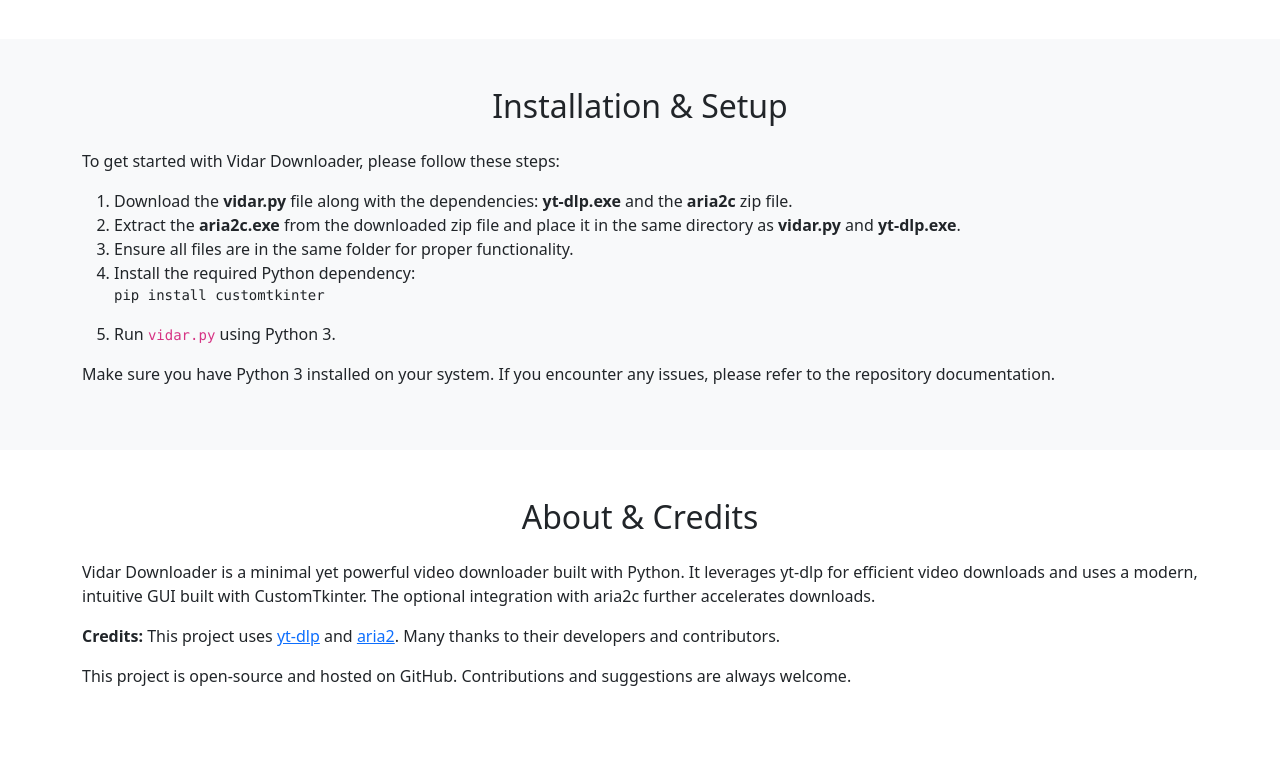
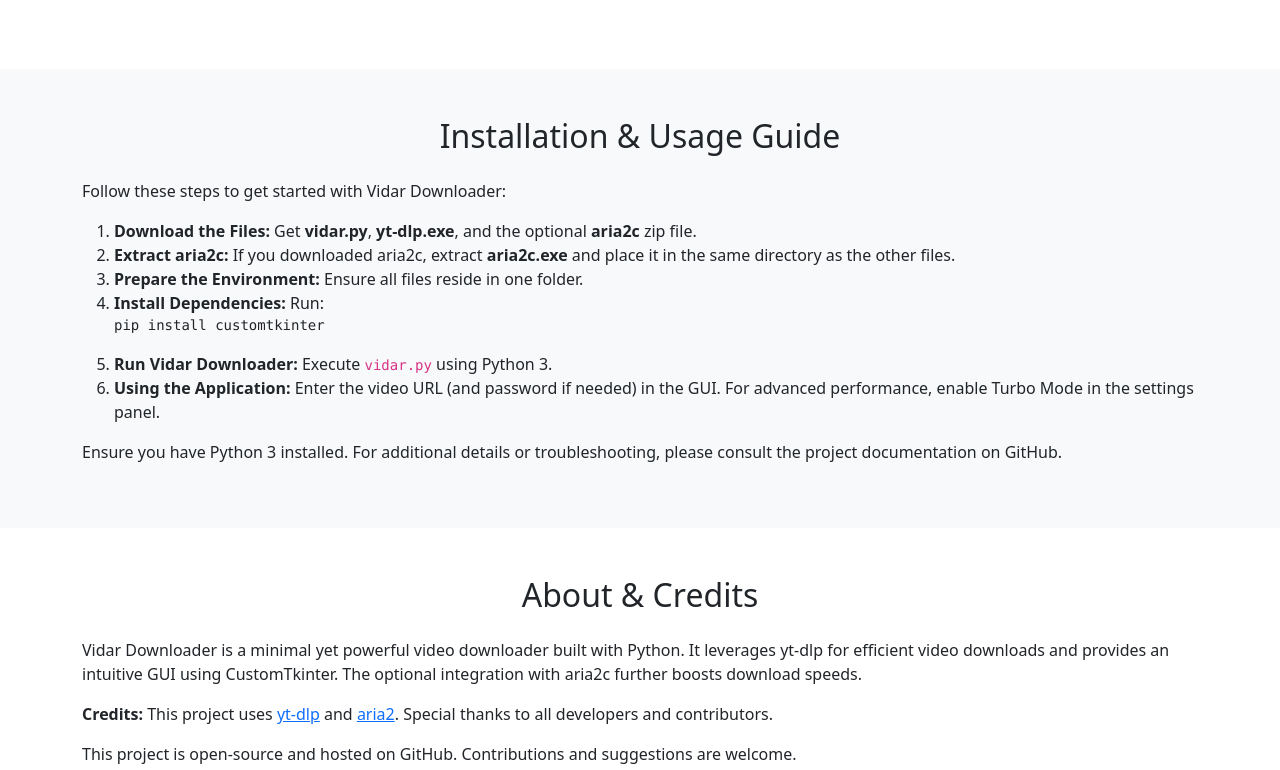
Before and after one commit to advaniji/Vidar, a plain HTML site: page index.html in a window 1280 px wide. Shown: the part 617-1387 px from the top of the page. Drawn offline with nearby package versions, Linux system fonts and the light colour scheme.

Commit message:
Update index.html
website update

```diff
--- a/index.html
+++ b/index.html
@@ -46,7 +46,7 @@
             <a class="nav-link" href="#download">Download</a>
           </li>
           <li class="nav-item">
-            <a class="nav-link" href="#instructions">Instructions</a>
+            <a class="nav-link" href="#instructions">Usage Guide</a>
           </li>
           <li class="nav-item">
             <a class="nav-link" href="#about">About & Credits</a>
@@ -60,7 +60,7 @@
   <header class="hero">
     <div class="container">
       <h1 class="display-4">Vidar Downloader</h1>
-      <p class="lead">Minimal GUI video downloader built with yt-dlp, CustomTkinter, and aria2c</p>
+      <p class="lead">A sleek, minimal GUI video downloader built with yt-dlp, CustomTkinter, and aria2c—with advanced features like Turbo Mode for faster downloads.</p>
     </div>
   </header>
 
@@ -110,32 +110,33 @@
   <!-- Instructions Section -->
   <section class="py-5 bg-light" id="instructions">
     <div class="container">
-      <h2 class="mb-4 text-center">Installation & Setup</h2>
+      <h2 class="mb-4 text-center">Installation & Usage Guide</h2>
       <p>
-        To get started with Vidar Downloader, please follow these steps:
+        Follow these steps to get started with Vidar Downloader:
       </p>
       <ol>
         <li>
-          Download the <strong>vidar.py</strong> file along with the dependencies: <strong>yt-dlp.exe</strong>
-          and the <strong>aria2c</strong> zip file.
+          <strong>Download the Files:</strong> Get <strong>vidar.py</strong>, <strong>yt-dlp.exe</strong>, and the optional <strong>aria2c</strong> zip file.
         </li>
         <li>
-          Extract the <strong>aria2c.exe</strong> from the downloaded zip file and place it in the same directory
-          as <strong>vidar.py</strong> and <strong>yt-dlp.exe</strong>.
+          <strong>Extract aria2c:</strong> If you downloaded aria2c, extract <strong>aria2c.exe</strong> and place it in the same directory as the other files.
         </li>
         <li>
-          Ensure all files are in the same folder for proper functionality.
+          <strong>Prepare the Environment:</strong> Ensure all files reside in one folder.
         </li>
         <li>
-          Install the required Python dependency:
+          <strong>Install Dependencies:</strong> Run:
           <pre>pip install customtkinter</pre>
         </li>
         <li>
-          Run <code>vidar.py</code> using Python 3.
+          <strong>Run Vidar Downloader:</strong> Execute <code>vidar.py</code> using Python 3.
+        </li>
+        <li>
+          <strong>Using the Application:</strong> Enter the video URL (and password if needed) in the GUI. For advanced performance, enable Turbo Mode in the settings panel.
         </li>
       </ol>
       <p>
-        Make sure you have Python 3 installed on your system. If you encounter any issues, please refer to the repository documentation.
+        Ensure you have Python 3 installed. For additional details or troubleshooting, please consult the project documentation on GitHub.
       </p>
     </div>
   </section>
@@ -145,15 +146,15 @@
     <div class="container">
       <h2 class="mb-4 text-center">About & Credits</h2>
       <p>
-        Vidar Downloader is a minimal yet powerful video downloader built with Python. It leverages yt-dlp for efficient video downloads and uses a modern, intuitive GUI built with CustomTkinter. The optional integration with aria2c further accelerates downloads.
+        Vidar Downloader is a minimal yet powerful video downloader built with Python. It leverages yt-dlp for efficient video downloads and provides an intuitive GUI using CustomTkinter. The optional integration with aria2c further boosts download speeds.
       </p>
       <p>
         <strong>Credits:</strong> This project uses
         <a href="https://github.com/yt-dlp/yt-dlp" target="_blank">yt-dlp</a> and
-        <a href="https://github.com/aria2/aria2" target="_blank">aria2</a>. Many thanks to their developers and contributors.
+        <a href="https://github.com/aria2/aria2" target="_blank">aria2</a>. Special thanks to all developers and contributors.
       </p>
       <p>
-        This project is open-source and hosted on GitHub. Contributions and suggestions are always welcome.
+        This project is open-source and hosted on GitHub. Contributions and suggestions are welcome.
       </p>
     </div>
   </section>
```
